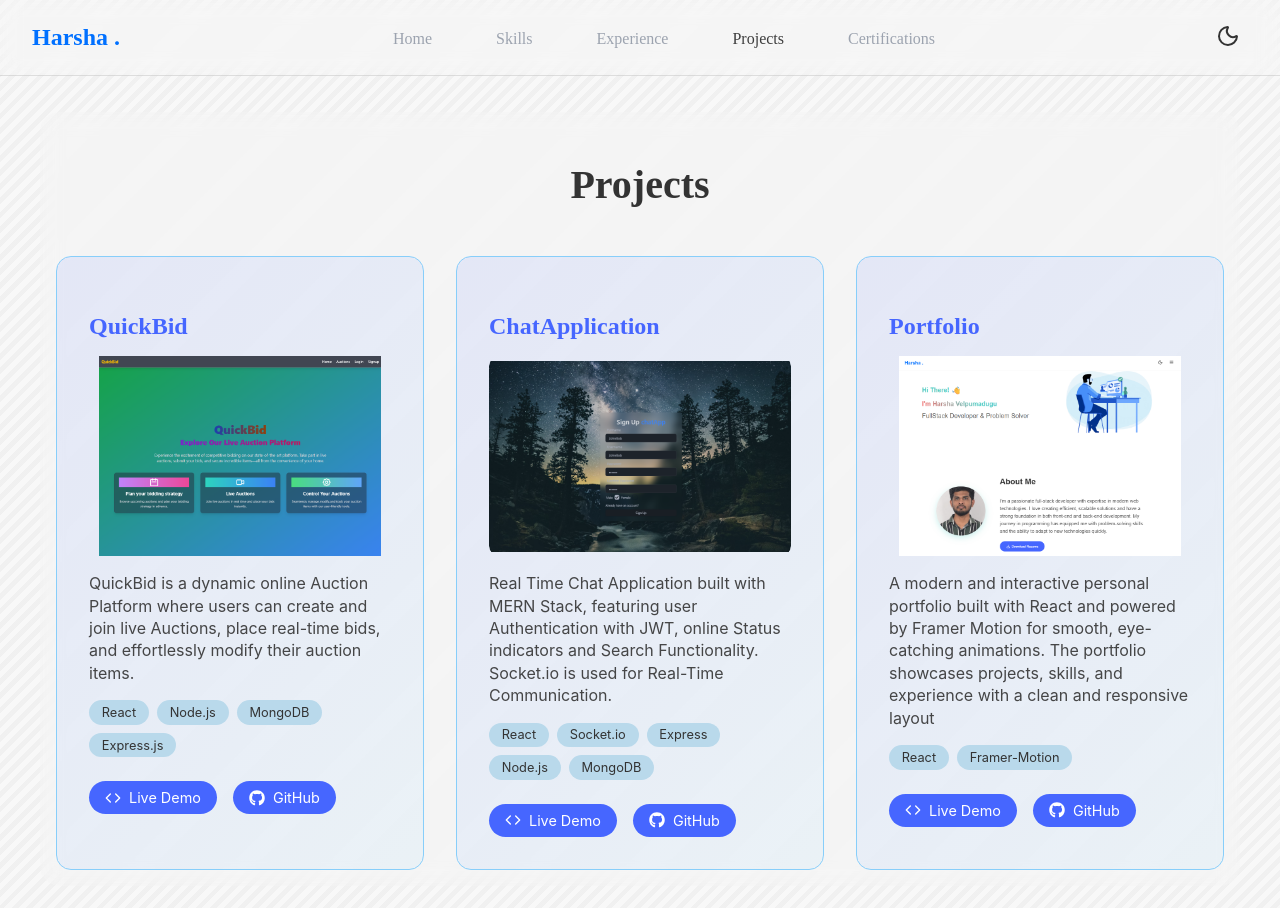
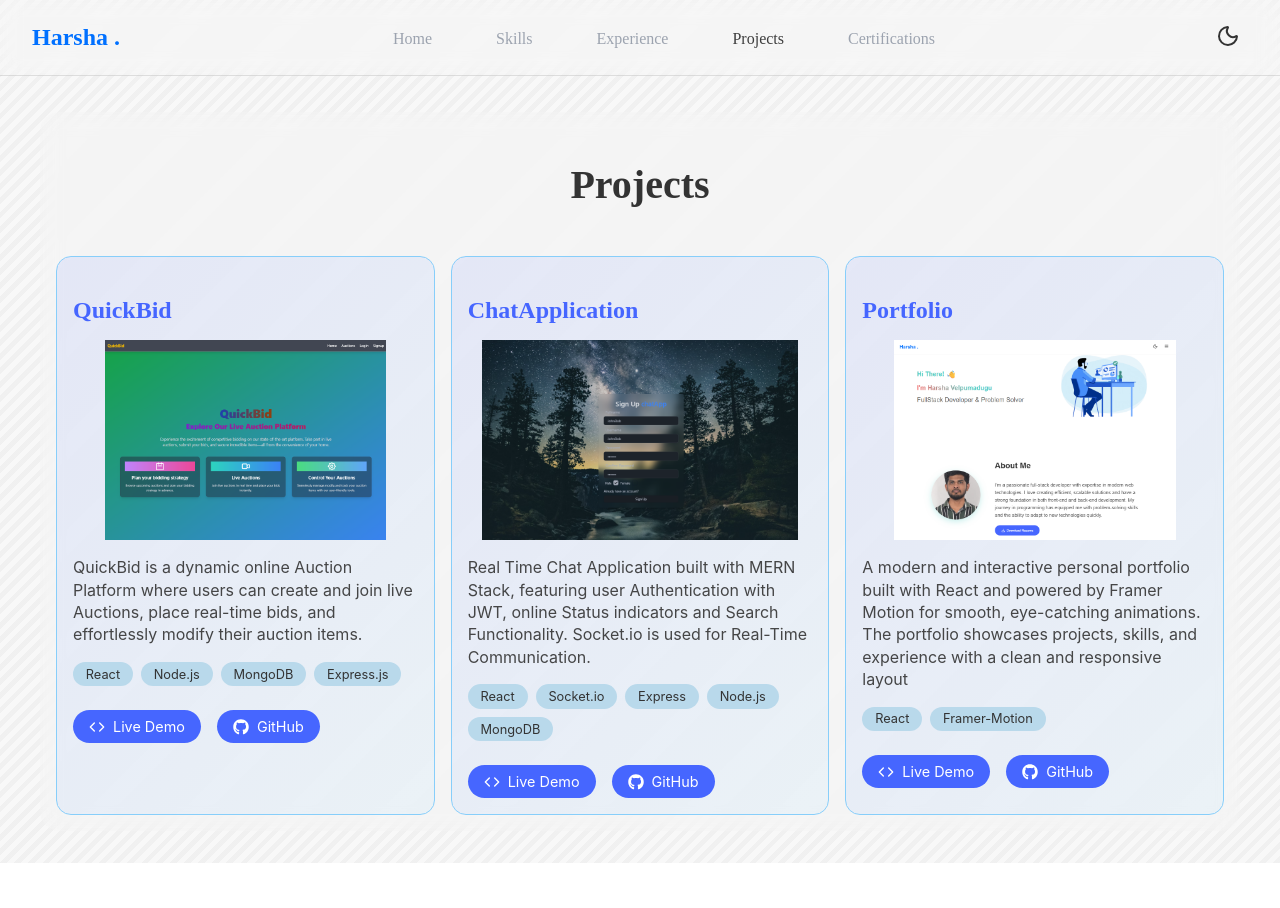
Before and after one commit to HarshaVelpumadugu/Portfolio, a React (Vite) app in the folder frontend/: page /projects in a window 1280 px wide. Shown: the top 908 px of the page. After the commit the page ends 863 px from the top, so only its background shows below. Built offline with nearby package versions, Linux system fonts and the light colour scheme; a web font is replaced by a local one.

Commit message:
Adjusted Padding for cards

```diff
--- a/frontend/src/components/Certifications/Certifications.css
+++ b/frontend/src/components/Certifications/Certifications.css
@@ -14,16 +14,16 @@
 
 .certificate-cards-grid {
   display: grid;
-  grid-template-columns: repeat(auto-fit, minmax(250px, 1fr));
-  gap: 2rem;
-  margin-top: 2rem;
+  grid-template-columns: repeat(auto-fit, minmax(300px, 1fr));
+  gap: 1rem;
+  margin-top: 1rem;
 }
 
 .portfolio.light .certificate-card {
   background: rgba(255, 255, 255, 0.1);
   backdrop-filter: blur(10px);
   border-radius: 15px;
-  padding: 2rem;
+  padding: 1rem;
   border: 1px solid #87cefa;
   transition: all 0.3s ease;
   position: relative;
--- a/frontend/src/components/Projects/Projects.css
+++ b/frontend/src/components/Projects/Projects.css
@@ -14,16 +14,16 @@
 
 .project-cards-grid {
   display: grid;
-  grid-template-columns: repeat(auto-fit, minmax(250px, 1fr));
-  gap: 2rem;
-  margin-top: 2rem;
+  grid-template-columns: repeat(auto-fit, minmax(300px, 1fr));
+  gap: 1rem;
+  margin-top: 1rem;
 }
 
 .portfolio.light .project-card {
   background: rgba(255, 255, 255, 0.1);
   backdrop-filter: blur(10px);
   border-radius: 15px;
-  padding: 2rem;
+  padding: 1rem;
   border: 1px solid #87cefa;
   transition: all 0.3s ease;
   position: relative;
```
